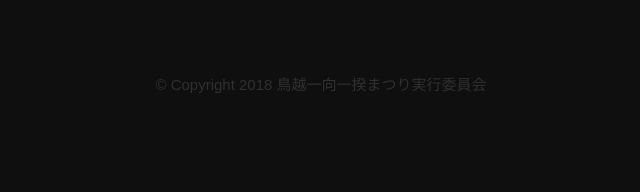
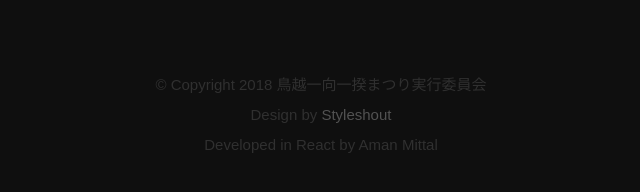
Before and after one commit to ikkoikkimatsuri/2019, a Gatsby site: page / in a window 1280 px wide. Shown: the part 4763-4955 px from the top of the page, 319-959 px from the left. Before the commit the page ends 4911 px from the top, so only its background shows below. Built offline with nearby package versions, Linux system fonts and the light colour scheme; Gatsby itself is replaced by a stand-in of ours; some icons are missing; a web font is replaced by a local one.

Commit message:
ライセンス表記の変更

```diff
--- a/src/components/Footer.js
+++ b/src/components/Footer.js
@@ -8,7 +8,9 @@ const Footer = () => (
         <SocialLinks />
 
         <ul className="copyright">
-          <li>&copy; Copyright 2018 鳥越一向一揆まつり実行委員会</li>
+          <li>&copy; Copyright 2018 鳥越一向一揆まつり実行委員会</li><br />
+          Design by{" "}<a title="Styleshout" href="http://www.styleshout.com/">Styleshout</a><br />
+          Developed in React by Aman Mittal
         </ul>
       </div>
     </div>
```
